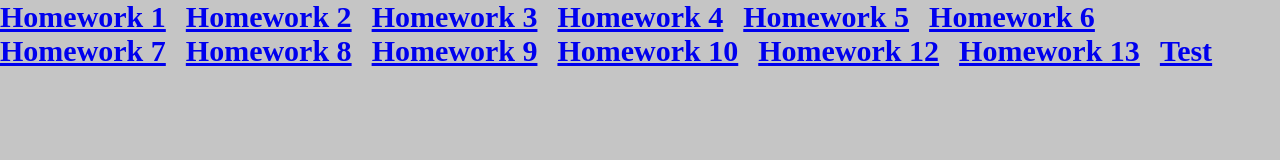
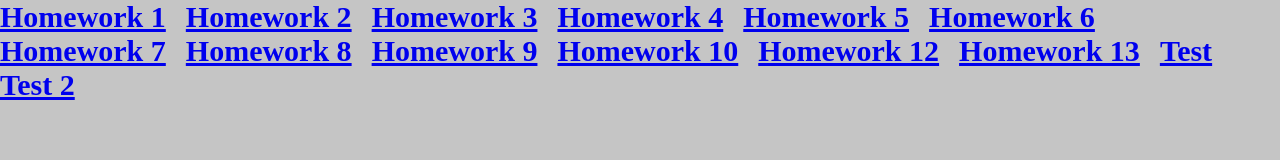
Before and after one commit to HuuThanh1301/Javascript, a plain HTML site: page index.html in a window 1280 px wide. Drawn offline with Linux system fonts and the light colour scheme.

Commit message:
upload link

```diff
--- a/index.html
+++ b/index.html
@@ -20,6 +20,7 @@
                 <li><a href="./Day-12/index.html">Homework 12</a></li>
                 <li><a href="./Day-13/index.html">Homework 13</a></li>
                 <li><a href="./Day-14 (Test)/">Test</a></li>
+                <li><a href="./Day-15 (Test 2)/">Test 2</a></li>
             </ul>
         </div>
     </body>
```
